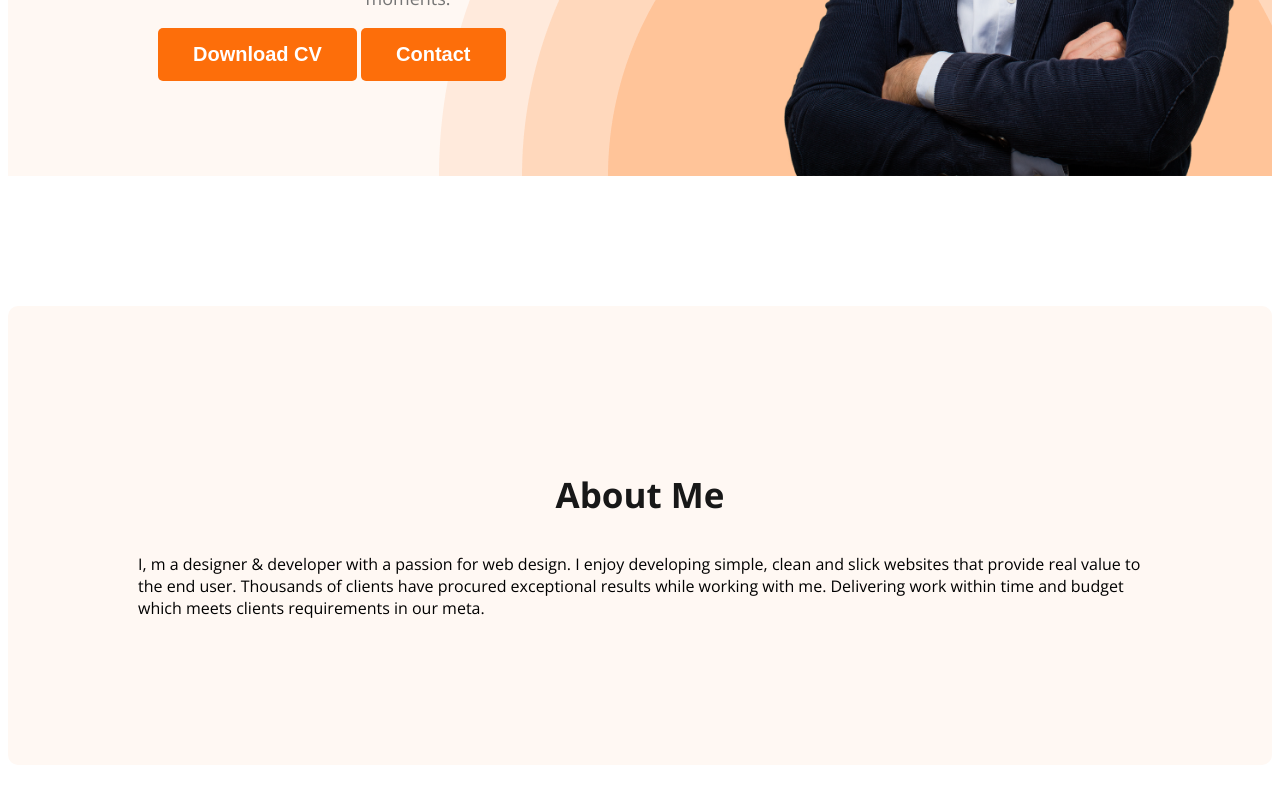
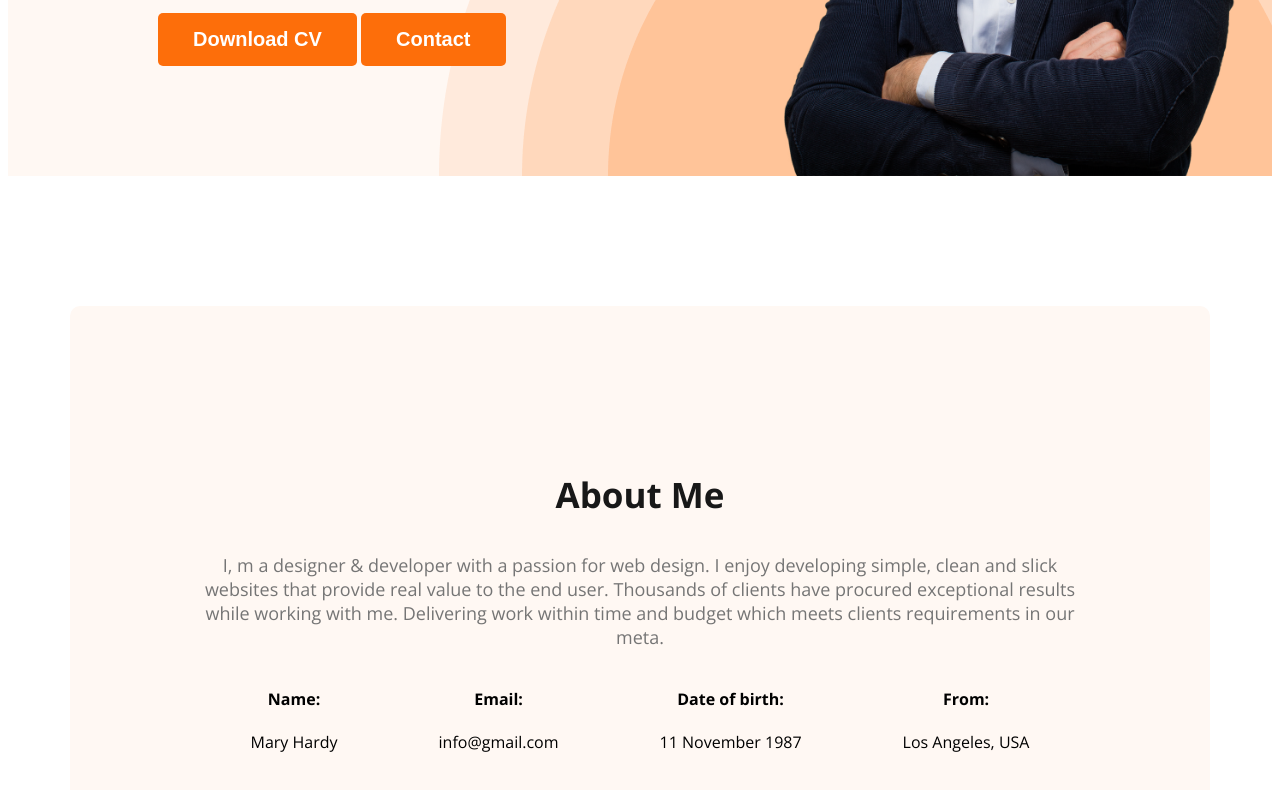
Before and after one commit to mamungh2/test1-developer-portfolio, a plain HTML site: page index.html in a window 1280 px wide. Shown: the part 592-1382 px from the top of the page. Drawn offline with nearby package versions, Linux system fonts and the light colour scheme.

Commit message:
added about information

```diff
--- a/index.html
+++ b/index.html
@@ -44,6 +44,24 @@
                 simple, clean and slick websites that provide real value to the end user. Thousands of clients have
                 procured exceptional results while working with me. Delivering work within time and budget which meets
                 clients requirements in our meta.</p>
+            <div class="about-info-container">
+                <div class="about-info">
+                    <h4 class="info-title">Name:</h4>
+                    <p class="info-description">Mary Hardy</p>
+                </div>
+                <div class="about-info">
+                    <h4 class="info-title">Email:</h4>
+                    <p class="info-description">info@gmail.com</p>
+                </div>
+                <div class="about-info">
+                    <h4 class="info-title">Date of birth:</h4>
+                    <p class="info-description">11 November 1987</p>
+                </div>
+                <div class="about-info">
+                    <h4 class="info-title">From:</h4>
+                    <p class="info-description">Los Angeles, USA</p>
+                </div>
+            </div>
         </section>
     </main>
     <footer>
--- a/style.css
+++ b/style.css
@@ -25,7 +25,7 @@ body {
     font-weight: bold;
 }
 
-.banner-description {
+.section-description {
     color: #757575;
     text-align: center;
     font-size: 18px;
@@ -99,9 +99,25 @@ nav a {
     margin-top: 0px;
 }
 
+/* main section styles */
+main {
+    max-width: 1140px;
+    margin: 0 auto;
+}
+
+/* about section styles */
 .about {
     padding: 130px;
     border-radius: 10px;
     background: #FFF8F3;
     margin: 130px 0;
 }
+
+.about-info-container {
+    display: flex;
+    justify-content: space-around;
+}
+
+.about-info {
+    text-align: center;
+}
```
